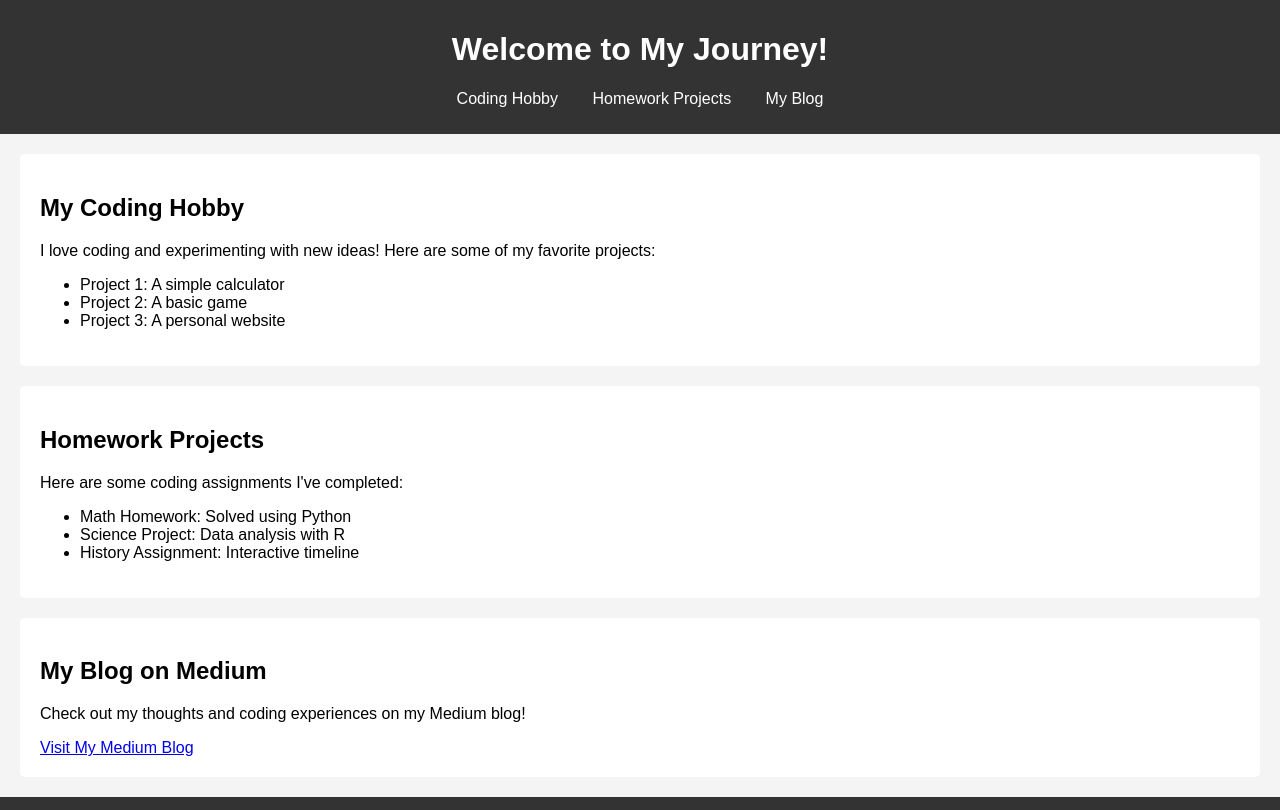
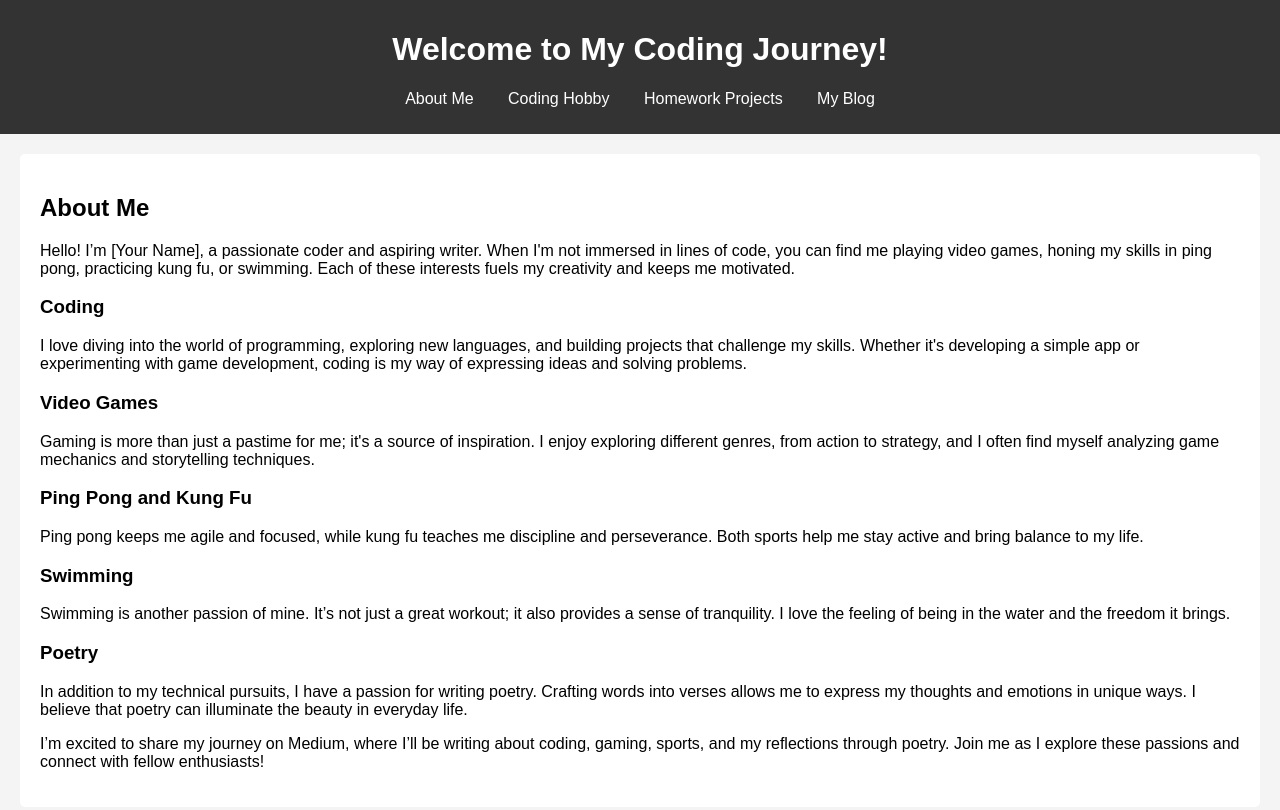
Before and after one commit to max-12342014/max, a plain HTML site: page index.html in a window 1280 px wide. Shown: the top 810 px of the page. Drawn offline with Linux system fonts and the light colour scheme.

Commit message:
Update index.html
update my introduction

```diff
--- a/index.html
+++ b/index.html
@@ -3,20 +3,43 @@
 <head>
     <meta charset="UTF-8">
     <meta name="viewport" content="width=device-width, initial-scale=1.0">
-    <title>My Journey</title>
+    <title>My Coding Journey</title>
     <link rel="stylesheet" href="styles.css">
 </head>
 <body>
     <header>
-        <h1>Welcome to My Journey!</h1>
+        <h1>Welcome to My Coding Journey!</h1>
         <nav>
             <ul>
+                <li><a href="#about">About Me</a></li>
                 <li><a href="#hobby">Coding Hobby</a></li>
                 <li><a href="#homework">Homework Projects</a></li>
                 <li><a href="#blog">My Blog</a></li>
             </ul>
         </nav>
     </header>
+
+    <section id="about">
+        <h2>About Me</h2>
+        <p>Hello! I’m [Your Name], a passionate coder and aspiring writer. When I'm not immersed in lines of code, you can find me playing video games, honing my skills in ping pong, practicing kung fu, or swimming. Each of these interests fuels my creativity and keeps me motivated.</p>
+
+        <h3>Coding</h3>
+        <p>I love diving into the world of programming, exploring new languages, and building projects that challenge my skills. Whether it's developing a simple app or experimenting with game development, coding is my way of expressing ideas and solving problems.</p>
+
+        <h3>Video Games</h3>
+        <p>Gaming is more than just a pastime for me; it's a source of inspiration. I enjoy exploring different genres, from action to strategy, and I often find myself analyzing game mechanics and storytelling techniques.</p>
+
+        <h3>Ping Pong and Kung Fu</h3>
+        <p>Ping pong keeps me agile and focused, while kung fu teaches me discipline and perseverance. Both sports help me stay active and bring balance to my life.</p>
+
+        <h3>Swimming</h3>
+        <p>Swimming is another passion of mine. It’s not just a great workout; it also provides a sense of tranquility. I love the feeling of being in the water and the freedom it brings.</p>
+
+        <h3>Poetry</h3>
+        <p>In addition to my technical pursuits, I have a passion for writing poetry. Crafting words into verses allows me to express my thoughts and emotions in unique ways. I believe that poetry can illuminate the beauty in everyday life.</p>
+
+        <p>I’m excited to share my journey on Medium, where I’ll be writing about coding, gaming, sports, and my reflections through poetry. Join me as I explore these passions and connect with fellow enthusiasts!</p>
+    </section>
 
     <section id="hobby">
         <h2>My Coding Hobby</h2>
@@ -41,7 +64,7 @@
     <section id="blog">
         <h2>My Blog on Medium</h2>
         <p>Check out my thoughts and coding experiences on my Medium blog!</p>
-        <a href="https://medium.com/@maxzhang.sg" target="_blank">Visit My Medium Blog</a>
+        <a href="https://medium.com/@yourusername" target="_blank">Visit My Medium Blog</a>
     </section>
 
     <footer>
```
